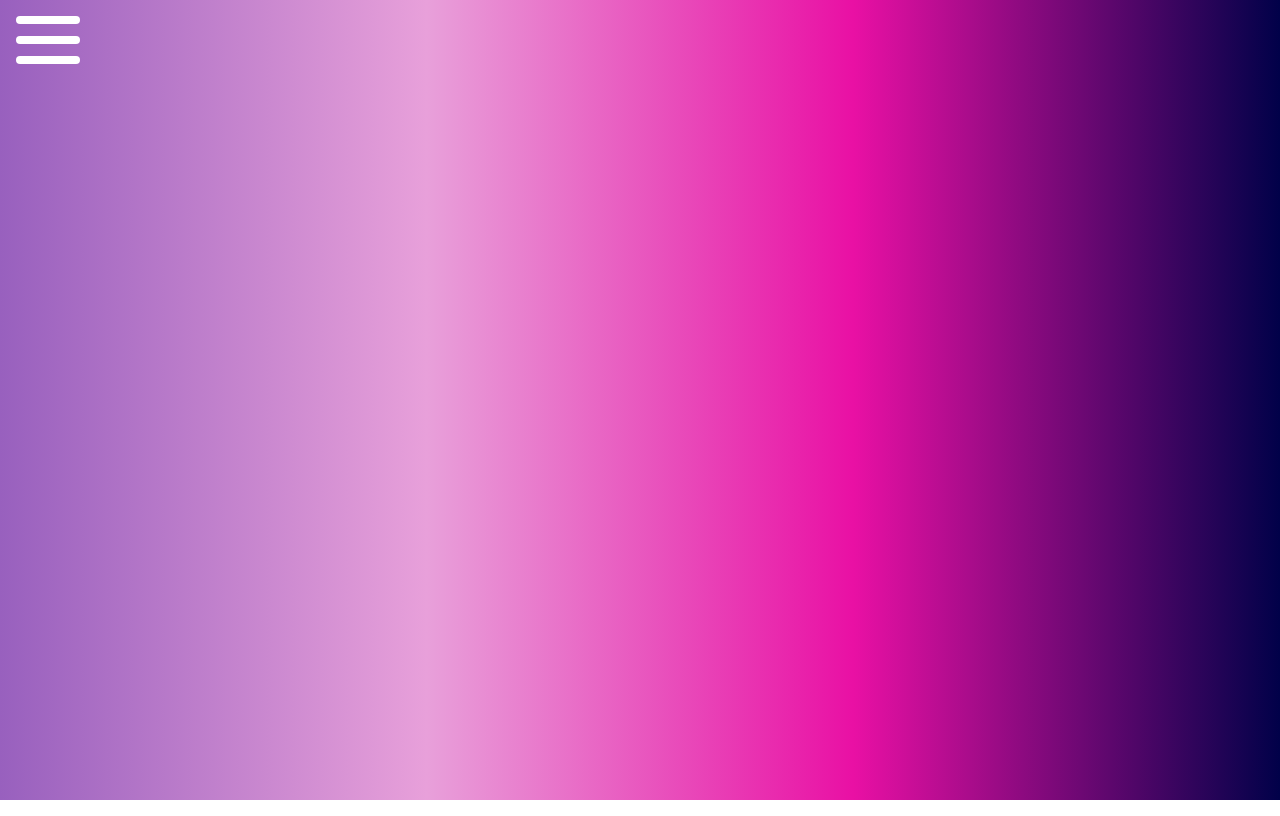
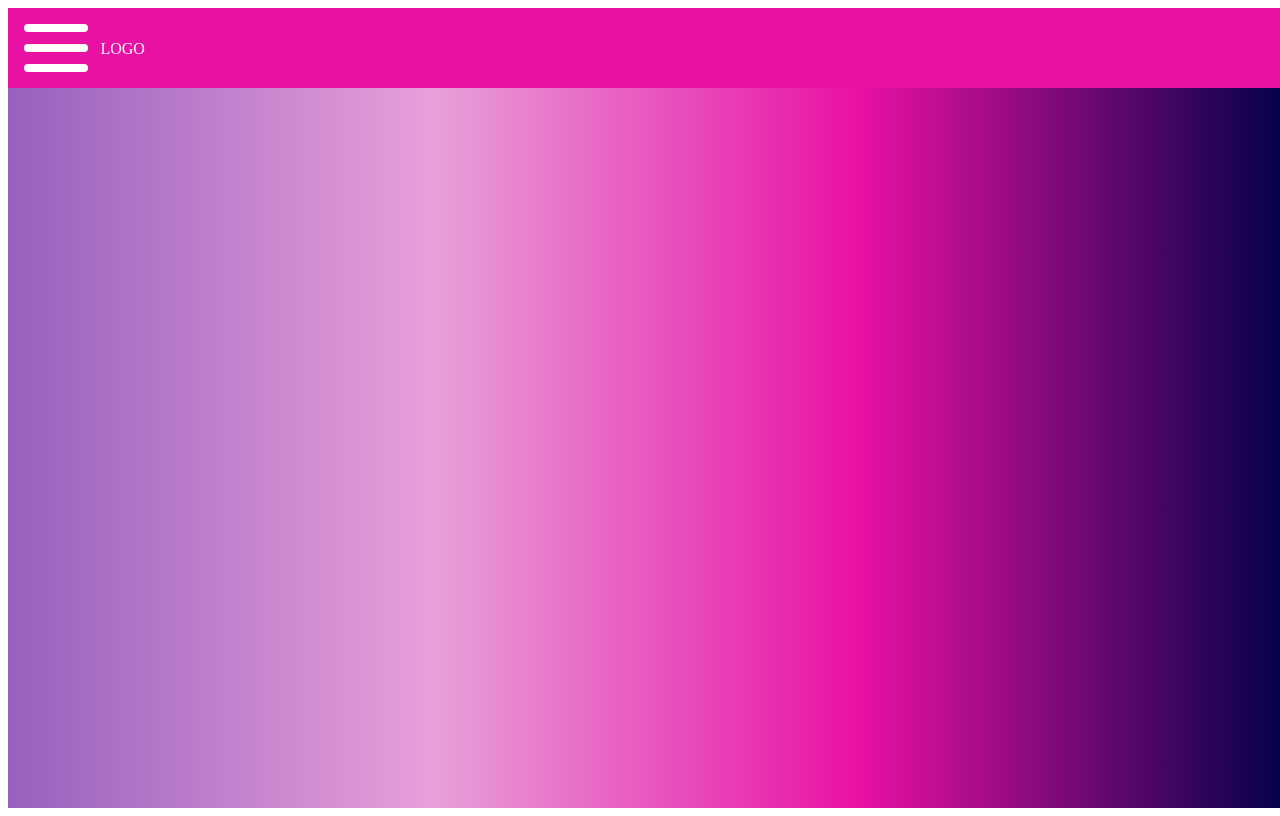
Before and after one commit to haleyakinlabi/filmsource, a React (Create React App) app: page / in a window 1280 px wide. Built offline with nearby package versions, Linux system fonts and the light colour scheme.

Commit message:
finished routing

```diff
--- a/package.json
+++ b/package.json
@@ -10,6 +10,7 @@
     "postcss-cli": "^10.1.0",
     "react": "^18.2.0",
     "react-dom": "^18.2.0",
+    "react-router-dom": "^6.9.0",
     "react-scripts": "5.0.1",
     "tailwindcss": "^3.2.7",
     "web-vitals": "^2.1.4"
--- a/src/App.js
+++ b/src/App.js
@@ -1,13 +1,25 @@
-import './App.css';
-import './index.css';
-import BurgerMenu from './components/BurgerMenu';
+import "./App.css";
+import "./index.css";
+import { Home } from "./screens/Home";
+import { Contact } from "./screens/Contact";
+import { Movies } from "./screens/Movies";
+import { BrowserRouter, Route, Routes } from "react-router-dom";
 
 
 function App() {
   return (
-    <div className="App">
-      <BurgerMenu />
-    </div>
+    <BrowserRouter>
+      <div className="App">
+
+
+          <Routes>
+            <Route path="/" element={<Home/>} />
+            <Route path="contact" element={<Contact />} />
+            <Route path="movies" element={<Movies />} />
+          </Routes>
+
+      </div>
+    </BrowserRouter>
   );
 }
 
--- a/src/components/BurgerMenu.jsx
+++ b/src/components/BurgerMenu.jsx
@@ -1,44 +1,61 @@
-import React, {useState} from "react";
+import React, { useState } from "react";
+
 
 const BurgerMenu = () => {
-
   // to change burger classes
-    const [burger_class, setBurgerClass] = useState("burger-bar unclicked")
-    const [menu_class, setMenuClass] = useState("menu hidden")
-    const [isMenuClicked, setIsMenuClicked] = useState(false)
+  const [burger_class, setBurgerClass] = useState("burger-bar unclicked");
+  const [menu_class, setMenuClass] = useState("menu hidden");
+  const [isMenuClicked, setIsMenuClicked] = useState(false);
 
   // toggle burger menu change
   const updateMenu = () => {
-        if(!isMenuClicked) {
-            setBurgerClass("burger-bar clicked")
-            setMenuClass("menu visible")
+    if (!isMenuClicked) {
+      setBurgerClass("burger-bar clicked");
+      setMenuClass("menu visible");
+    } else {
+      setBurgerClass("burger-bar unclicked");
+      setMenuClass("menu hidden");
     }
-        else {
-            setBurgerClass("burger-bar unclicked")
-            setMenuClass("menu hidden")
-        }
-        setIsMenuClicked(!isMenuClicked)
-    }
+    setIsMenuClicked(!isMenuClicked);
+  };
 
-    return(
-        <div style={{width: '100%', height: '100vh'}}>
+  return (
+    <div style={{ width: "100%", height: "100vh" }}>
       <nav>
         <div className="burger-menu" onClick={updateMenu}>
-                    <div className={burger_class} ></div>
-                    <div className={burger_class} ></div>
-                    <div className={burger_class} ></div>
+          <div className={burger_class}></div>
+          <div className={burger_class}></div>
+          <div className={burger_class}></div>
         </div>
+        <p>LOGO</p>
       </nav>
 
       <div className={menu_class}>
         <div className="pages">
-                    <p>Home</p>
-                    <p>Movies</p>
-                    <p>Contact</p>
+
+            <a href="/" onclick="event.preventDefault()">
+                <button>
+                    Home
+                </button>
+            </a>
+
+            <a href="/contact" onclick="event.preventDefault()">
+                <button>
+                    Contact
+                </button>
+            </a>
+
+            <a href="/movies" onclick="event.preventDefault()">
+                <button>
+                    Movies
+                </button>
+            </a>
+
+
         </div>
       </div>
     </div>
-    )
-}
+  );
+};
 
-export default BurgerMenu
+export default BurgerMenu;
--- a/src/index.css
+++ b/src/index.css
@@ -1,23 +1,22 @@
 @import './tailwind.css';
 
-.App {
+.background {
     background: linear-gradient(to right, #9860be, #e8a0da, rgb(233, 16, 164), rgb(1, 1, 73));
     height: 100vh;
     width: 100vw;
   }
 
-* {
-    margin: 0;
-    box-sizing: border-box;
-}
-
   /* ---------------- Navbar and burger menu ------------------ */
 nav {
-    width: 40%;
+    width: 100vw;
     height: 5em;
     display: flex;
     justify-content: flex-start;
     padding: 1em;
+    box-sizing: border-box;
+    color: white;
+    background-color: rgb(233, 16, 164);
+    gap: 1%;
 }
 
 .burger-menu {
@@ -39,10 +38,11 @@ nav {
 }
 
 .menu {
-    width: 40%;
-    height: 100vh;
+    width: 30%;
+    height: 23%;
     top: 0;
     z-index: -1;
+    background-color:rgba(255, 255, 255, 0.1);
 }
 
 .pages{
@@ -50,8 +50,6 @@ nav {
     flex-direction: column;
     align-items: center;
     justify-content: space-around;
-    width: 40%;
-    height: 30%;
     font-family: system-ui, -apple-system, BlinkMacSystemFont, 'Segoe UI', Roboto, Oxygen, Ubuntu, Cantarell, 'Open Sans', 'Helvetica Neue', sans-serif;
     font-size: large;
     color: white;
@@ -67,7 +65,7 @@ nav {
     display: inherit;
 }
 
-/* ----- animations--------- */
+/* ----- animations for burgermenu--------- */
 /* clicked */
 .burger-bar.clicked:nth-child(1){
     transform: rotate(45deg) translate(0.75em, 1.25em);
--- a/src/index.js
+++ b/src/index.js
@@ -3,12 +3,14 @@ import ReactDOM from 'react-dom/client';
 import './index.css';
 import App from './App';
 import reportWebVitals from './reportWebVitals';
+import { Router } from 'react-router-dom';
 
 const root = ReactDOM.createRoot(document.getElementById('root'));
 root.render(
   <React.StrictMode>
     <App />
   </React.StrictMode>
+
 );
 
 // If you want to start measuring performance in your app, pass a function
--- /dev/null
+++ b/src/screens/Contact.jsx
@@ -0,0 +1,10 @@
+import React from 'react'
+import BurgerMenu from '../components/BurgerMenu'
+
+export const Contact = () => {
+  return (
+    <div className='background'>
+        <h1>contact screen</h1>
+    </div>
+  )
+}
--- /dev/null
+++ b/src/screens/Home.jsx
@@ -0,0 +1,10 @@
+import React from 'react'
+import BurgerMenu from '../components/BurgerMenu'
+
+export const Home = () => {
+  return (
+    <div className='background'>
+        <BurgerMenu />
+    </div>
+  )
+}
--- /dev/null
+++ b/src/screens/Movies.jsx
@@ -0,0 +1,10 @@
+import React from 'react'
+import BurgerMenu from '../components/BurgerMenu'
+
+export const Movies = () => {
+  return (
+    <div className='background'>
+        <h1>movies screen</h1>
+    </div>
+  )
+}
```
Also changed, not shown: 1 other file (tests, documents, lock files or other folders). Lines whose indentation alone changed are shown as unchanged.
